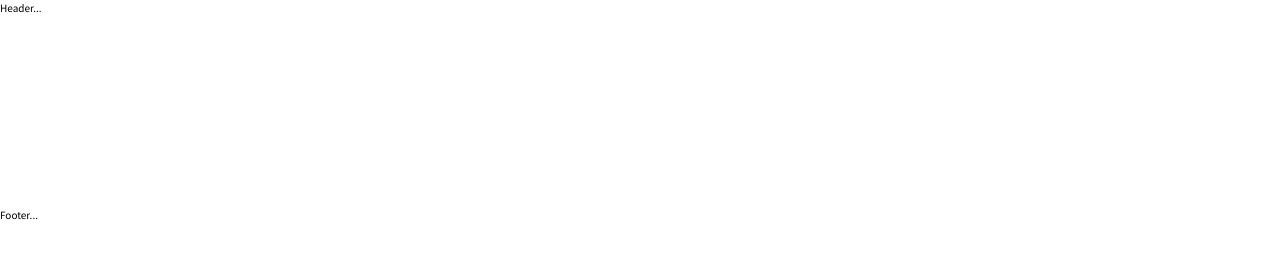
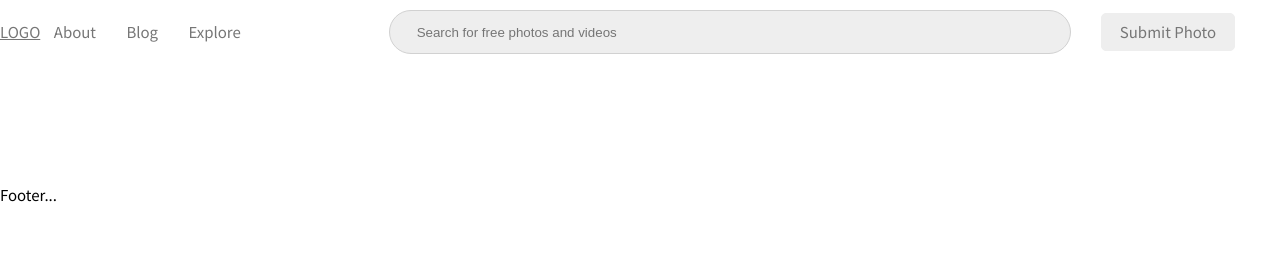
Before and after one commit to Andzie-M347/photohub-sa, a website: page app/index.html in a window 1280 px wide. Drawn offline with Linux system fonts and the light colour scheme.

Commit message:
Added header/basic header style

```diff
--- a/app/index.html
+++ b/app/index.html
@@ -10,15 +10,49 @@
 </head>
 
 <body>
-    <header>
-        Header...
-    </header>
+    <header class="main-header">
+        <nav class="navigation">
+            <div class="navigation__wrapper">
+                <div class="navigation__enter">
+                    <a href="javascript:void(0)" class="navigation__logo--logo">
+                        LOGO
+                    </a>
+
+                    <ul class="navigation__menu">
+                        <li class="navigation__menu--list">
+                            <a href="javascript:void(0)" class="navigation__link">About</a>
+                        </li>
+                        <li class="navigation__menu--list">
+                            <a href="javascript:void(0)" class="navigation__link">Blog</a>
+                        </li>
+                        <li class="navigation__menu--list">
+                            <a href="javascript:void(0)" class="navigation__link">Explore</a>
+                        </li>
+                    </ul>
+                </div>
+
+                <div class="navigation__user-options">
+                    <div class="navigation__search">
+                        <form action="">
+                            <input type="search" name="search" id="search"
+                                placeholder="Search for free photos and videos" autocomplete="off">
+                        </form>
+                    </div>
+
+                    <a href="javascript:void(0)" class="button-light">Submit Photo</a>
+                    <a href="javascript:void(0)">
+                        <i class="fal fa-info-circle"></i>
+                    </a>
+                </div>
+            </div>
+        </nav><!-- /.navigation -->
+    </header><!-- /.header -->
     <main class="photohub-content">
         <div class="photohub-content__wrapper"></div>
-    </main>
+    </main><!-- /.photohub content -->
     <footer>
         Footer...
-    </footer>
+    </footer><!-- /.footer -->
 </body>
 
 </html>
--- a/app/index.js
+++ b/app/index.js
@@ -2,6 +2,7 @@ import {
     createApi
 } from "unsplash-js";
 import './css/main.css';
+import './icons/css/all.min.css';
 
 const api = createApi({
     accessKey: process.env.UNSPLASH_ACCESS_KEY
@@ -21,12 +22,16 @@ api.photos.list(url).then(result => {
         photos.results.map((photo) => {
             const figure = document.createElement('figure');
             figure.classList.add('photohub-content__image');
-            figure.innerHTML = `<img src="${photo.urls.raw}" class="img-responsive"/>`;
+            figure.innerHTML = `
+                <a href="javascript:void(0)" >
+                    <img src="${photo.urls.thumb}" class="img-responsive" title="${photo.alt_description}" />
+                </a>
+            `;
             imageContainer.appendChild(figure);
             const figcaption = document.createElement('figcaption');
             figcaption.innerHTML = `<div class="cite">
-                    <img src=${photo.user.profile_image.small} class="cite__rounded" alt=${photo.alt_description}>
-                     <a href="javascript:void(0)" class="cite__title" title=${photo.alt_description}> ${photo.user.first_name}</a>
+                    <img src=${photo.user.profile_image.small} class="cite__rounded" alt="${photo.alt_description}">
+                     <a href="javascript:void(0)" class="cite__title" title="${photo.user.first_name}"> ${photo.user.first_name}</a>
                 </div>`;
             figure.appendChild(figcaption);
         })
--- a/app/scss/main.scss
+++ b/app/scss/main.scss
@@ -9,16 +9,20 @@
 }
 
 
+html {
+    font-size: 62.5%;
+}
+
 body {
     font-family: 'Noto Sans JP',
         sans-serif;
-    font-size: 62.5%;
+    font-size: 1.5rem;
 }
 
 
 
 div[class$="wrapper"] {
-    max-width: 1170px;
+    max-width: 1320px;
     margin: auto;
 
     line-height: 0;
@@ -39,6 +43,16 @@ div[class$="wrapper"] {
     }
 }
 
+
+.button-light {
+    border: 1px solid #eee;
+    background: #eee;
+    padding: 1.2em !important;
+    display: inline-block;
+    margin-right: 1.5rem;
+    border-radius: .5rem;
+}
+
 // IMAGES
 
 .img-responsive {
@@ -46,6 +60,81 @@ div[class$="wrapper"] {
     height: auto;
     margin-bottom: 1.5rem;
     /* to match column gap */
+}
+
+
+
+// Navigation
+
+.navigation {
+    background-color: #fff;
+
+    &__enter {
+        display: flex;
+        flex: 0 0 30%;
+
+        &--logo {
+            margin-right: 4.5rem;
+        }
+
+    }
+
+
+    &__menu {
+        li {
+            display: inline-block;
+            padding: 0 1.35rem;
+            list-style: none;
+
+            a {
+                text-decoration: none;
+            }
+        }
+    }
+
+    &__wrapper {
+        display: flex;
+        align-items: center;
+        justify-content: space-between;
+        height: 6.4rem;
+    }
+
+    &__search {
+        margin-right: 3rem;
+        flex: 1;
+
+        input {
+            width: 100%;
+            border: 1px solid #d1d1d1;
+            background: #eee;
+            padding: 1em 2em;
+            border-radius: 8rem;
+        }
+    }
+
+
+    &__user-options {
+        display: flex;
+        align-items: center;
+        justify-content: flex-end;
+        flex: 1;
+        width: 100%;
+
+        a {
+            text-decoration: none;
+            padding: 0 1.5rem;
+        }
+
+
+        i {
+            font-size: 2rem;
+        }
+    }
+
+
+    a {
+        color: #767676;
+    }
 }
 
 
@@ -67,15 +156,15 @@ div[class$="wrapper"] {
                 align-items: center;
 
                 &__rounded {
-                    border-radius:50%;
+                    border-radius: 50%;
                     margin-right: 1rem;
                 }
 
                 &__title {
                     // LINK
-                     color: #fff;
-                     text-decoration: none;
-                     font-size: 1rem;
+                    color: #fff;
+                    text-decoration: none;
+                    font-size: 1rem;
                 }
             }
 
```
Also changed, not shown: app/css/main.css, app/icons/css/all.min.css (added), 1 other file.
